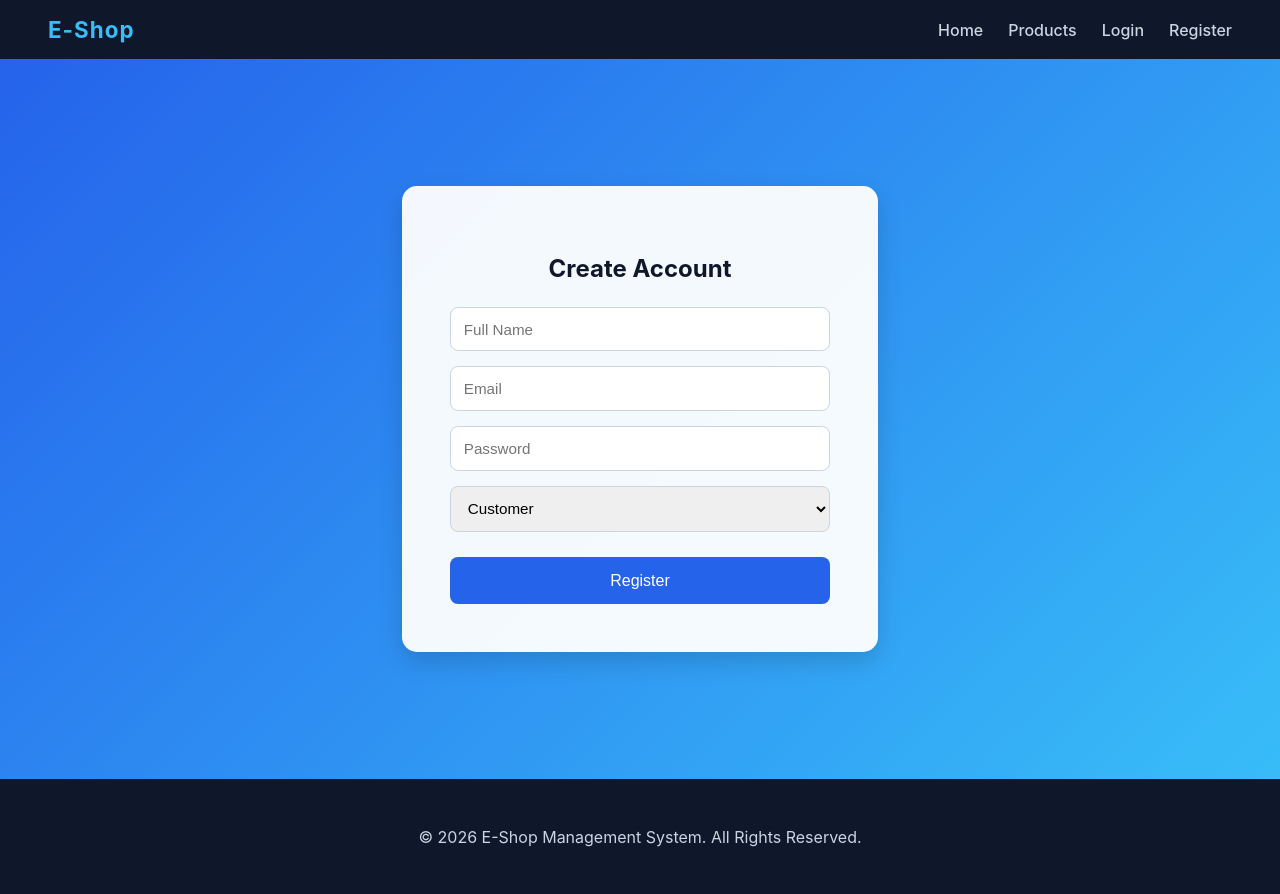
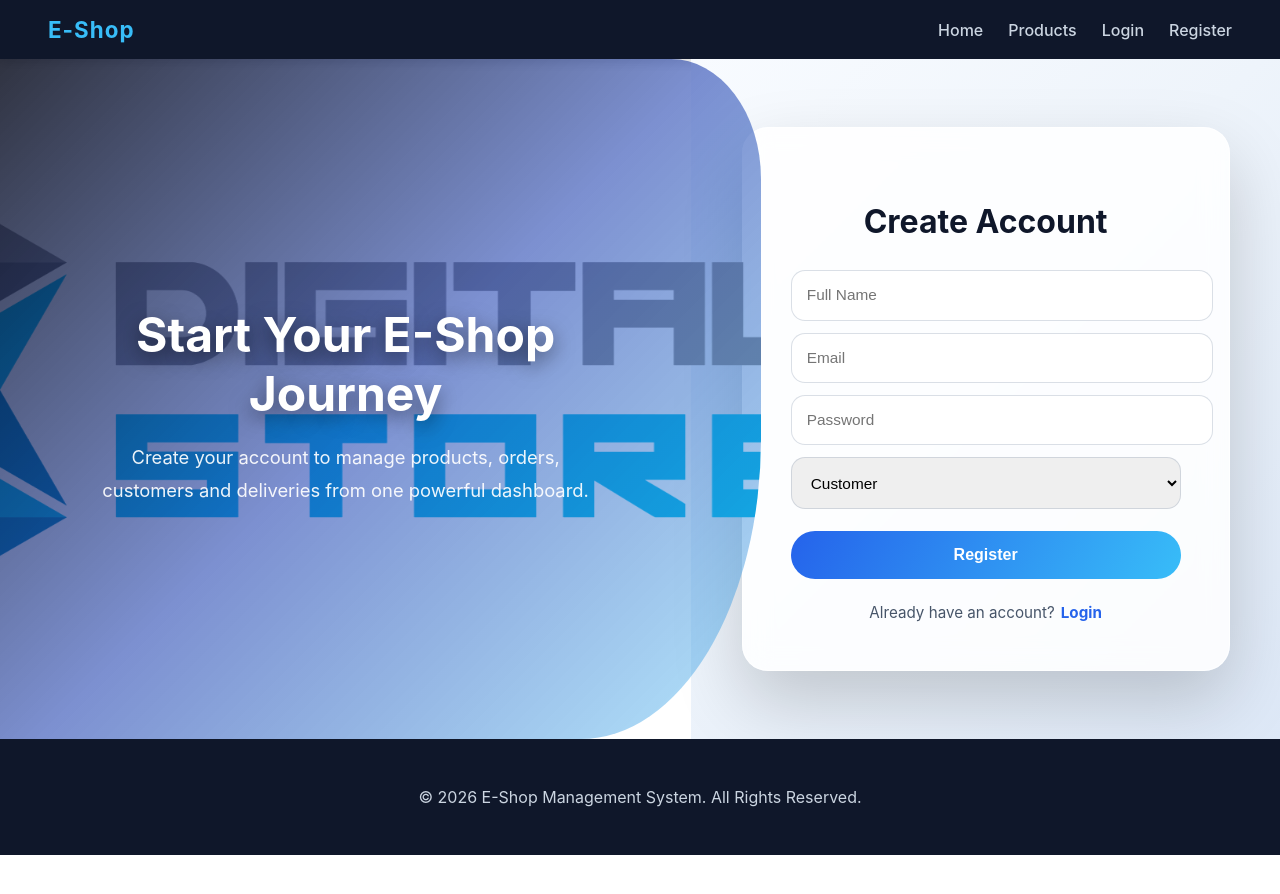
Before and after one commit to Samir-AlJaber/E-Shop-Management-System, a React (Create React App) app in the folder frontend/: page /register in a window 1280 px wide. After the commit the page ends 855 px from the top, so only its background shows below. Built offline with nearby package versions, Linux system fonts and the light colour scheme.

Commit message:
Register and Profile Page updated

```diff
--- a/frontend/src/pages/ProfilePage/ProfilePage.js
+++ b/frontend/src/pages/ProfilePage/ProfilePage.js
@@ -1,19 +1,36 @@
-import React, { useState } from "react";
+import React, { useState, useEffect } from "react";
+import { useNavigate } from "react-router-dom";
 import Navbar from "../../components/Navbar/Navbar";
 import Footer from "../../components/Footer/Footer";
 import "./ProfilePage.css";
 
 function ProfilePage() {
-  const [user, setUser] = useState(JSON.parse(localStorage.getItem("user")));
+
+  const navigate = useNavigate();
+  const storedUser = JSON.parse(localStorage.getItem("user") || "null");
+  useEffect(() => {
+    if (!storedUser) {
+      navigate("/", { replace: true });
+    }
+  }, [navigate, storedUser]);
+
+  const [user, setUser] = useState(storedUser);
   const [showModal, setShowModal] = useState(false);
   const [formData, setFormData] = useState({
-    name: user.name,
-    phone: user.phone || "",
-    address: user.address || ""
+    name: storedUser?.name || "",
+    phone: storedUser?.phone || "",
+    address: storedUser?.address || ""
   });
 
+  if (!user) {
+    return null;
+  }
+
   const handleChange = (e) => {
-    setFormData({ ...formData, [e.target.name]: e.target.value });
+    setFormData({
+      ...formData,
+      [e.target.name]: e.target.value
+    });
   };
 
   const handleUpdate = async (e) => {
@@ -23,10 +40,15 @@ function ProfilePage() {
       `${process.env.REACT_APP_API_URL}/update_profile.php`,
       {
         method: "POST",
-        headers: { "Content-Type": "application/json" },
+        headers: {
+          "Content-Type": "application/json"
+        },
         body: JSON.stringify({
-          user_id: user.id,
-          ...formData
+          role: user.role,
+          reference_id: user.reference_id,
+          name: formData.name,
+          phone: formData.phone,
+          address: formData.address
         })
       }
     );
@@ -34,10 +56,18 @@ function ProfilePage() {
     const data = await response.json();
 
     if (data.success) {
-      const updatedUser = { ...user, ...formData };
+      const updatedUser = {
+        ...user,
+        name: formData.name,
+        phone: formData.phone,
+        address: formData.address
+      };
+
       localStorage.setItem("user", JSON.stringify(updatedUser));
       setUser(updatedUser);
       setShowModal(false);
+    } else {
+      alert(data.message || "Profile update failed.");
     }
   };
 
@@ -76,6 +106,7 @@ function ProfilePage() {
                 name="name"
                 value={formData.name}
                 onChange={handleChange}
+                placeholder="Name"
                 required
               />
 
--- a/frontend/src/pages/RegisterPage/RegisterPage.css
+++ b/frontend/src/pages/RegisterPage/RegisterPage.css
@@ -1,92 +1,204 @@
-.register-wrapper {
-  min-height: 90vh;
+.register-container {
   display: flex;
+  min-height: 85vh;
+  position: relative;
+  overflow: hidden;
+}
+
+.register-left {
+  flex: 0 0 54%;
+  position: relative;
+  display: flex;
+  align-items: center;
   justify-content: center;
+  color: white;
+  overflow: hidden;
+  margin-right: -70px;
+  padding-right: 70px;
+  border-top-right-radius: 90px 120px;
+  border-bottom-right-radius: 180px 300px;
+  z-index: 2;
+}
+
+.register-image {
+  position: absolute;
+  inset: 0;
+  width: 100%;
+  height: 100%;
+  object-fit: cover;
+  animation: heroZoom 1.9s ease-in-out infinite alternate;
+  z-index: 0;
+}
+
+.register-left-overlay {
+  position: absolute;
+  inset: 0;
+  background: linear-gradient(135deg,
+      rgba(2, 6, 23, 0.82),
+      rgba(30, 64, 175, 0.58),
+      rgba(56, 189, 248, 0.38));
+  z-index: 1;
+}
+
+.register-left-content {
+  position: relative;
+  z-index: 2;
+  max-width: 520px;
+  text-align: center;
+  padding: 2rem 2.5rem;
+}
+
+.register-left-content h1 {
+  font-size: 3rem;
+  margin-bottom: 1rem;
+  color: white;
+  text-shadow: 0 6px 20px rgba(0, 0, 0, 0.5);
+}
+
+.register-left-content p {
+  font-size: 1.15rem;
+  line-height: 1.8;
+  color: rgba(255, 255, 255, 0.92);
+}
+
+.register-right {
+  flex: 1;
+  display: flex;
   align-items: center;
-  background: linear-gradient(135deg, #2563eb, #38bdf8);
+  justify-content: center;
+  padding: 3rem;
+  background: linear-gradient(135deg,
+      #f8fbff 0%,
+      #eef4fb 45%,
+      #dde8f7 100%);
 }
 
 .register-card {
-  background: rgba(255, 255, 255, 0.95);
+  width: 390px;
   padding: 3rem;
-  border-radius: 15px;
-  width: 380px;
-  box-shadow: 0 10px 25px rgba(0, 0, 0, 0.15);
+  border-radius: 26px;
   text-align: center;
+  background: rgba(255, 255, 255, 0.85);
+  backdrop-filter: blur(14px);
+  border: 1px solid rgba(255, 255, 255, 0.75);
+  box-shadow: 0 30px 70px rgba(0, 0, 0, 0.18);
 }
 
 .register-card h2 {
-  margin-bottom: 1.5rem;
+  margin-bottom: 1.8rem;
   color: #0f172a;
-}
-
-.form-group {
-  display: flex;
-  flex-direction: column;
-  margin-bottom: 15px;
+  font-size: 2rem;
 }
 
 .form-group input,
 .form-group select {
-  padding: 0.8rem;
-  border: 1px solid #cbd5e1;
-  border-radius: 8px;
-  font-size: 0.95rem;
-  transition: 0.3s;
+  width: 100%;
+  padding: 0.95rem;
+  border: 1px solid rgba(148, 163, 184, 0.35);
+  border-radius: 14px;
+  font-size: 0.96rem;
+  margin-bottom: 12px;
 }
 
 .form-group input:focus,
 .form-group select:focus {
   border-color: #2563eb;
   outline: none;
-  box-shadow: 0 0 5px rgba(37, 99, 235, 0.4);
+  box-shadow: 0 0 0 4px rgba(37, 99, 235, 0.12);
 }
 
 .register-card button {
   width: 100%;
-  padding: 0.9rem;
-  background-color: #2563eb;
+  padding: 0.95rem;
+  border-radius: 999px;
+  border: none;
+  font-size: 1rem;
+  font-weight: 700;
+  cursor: pointer;
   color: white;
-  border: none;
-  border-radius: 8px;
-  font-size: 1rem;
-  cursor: pointer;
-  transition: 0.3s;
+  background: linear-gradient(120deg,
+      #2563eb,
+      #38bdf8,
+      #6366f1,
+      #38bdf8);
+  background-size: 300% 300%;
   margin-top: 10px;
+  transition: transform 0.25s ease, box-shadow 0.25s ease;
 }
 
 .register-card button:hover {
-  background-color: #0f172a;
+  transform: translateY(-2px);
+  box-shadow: 0 10px 25px rgba(37, 99, 235, 0.35);
+  animation: buttonFlow 3s linear infinite;
 }
 
-.field-error {
-  color: #dc2626;
-  font-size: 0.8rem;
-  margin-top: 5px;
-  text-align: left;
+.register-login-link {
+  margin-top: 1.5rem;
+  font-size: 0.95rem;
+  color: #475569;
+}
+
+.register-login-link span {
+  color: #2563eb;
+  font-weight: 700;
+  cursor: pointer;
+  margin-left: 6px;
+}
+
+.register-login-link span:hover {
+  text-decoration: underline;
 }
 
 .success-msg {
-  background-color: #d1fae5;
+  background: rgba(16, 185, 129, 0.15);
   color: #065f46;
-  padding: 0.7rem;
-  border-radius: 8px;
+  padding: 0.75rem;
+  border-radius: 10px;
   margin-bottom: 1rem;
-  font-size: 0.9rem;
 }
 
 .error-msg {
-  background-color: #fee2e2;
-  color: #991b1b;
-  padding: 0.7rem;
-  border-radius: 8px;
+  background: rgba(239, 68, 68, 0.15);
+  color: #7f1d1d;
+  padding: 0.75rem;
+  border-radius: 10px;
   margin-bottom: 1rem;
-  font-size: 0.9rem;
 }
 
-.footer {
-  background-color: #0f172a;
-  color: #cbd5e1;
-  text-align: center;
-  padding: 2rem;
+@keyframes buttonFlow {
+  0% {
+    background-position: 0% 50%;
+  }
+
+  100% {
+    background-position: 100% 50%;
+  }
 }
+
+@keyframes heroZoom {
+  from {
+    transform: scale(0.9);
+  }
+
+  to {
+    transform: scale(1.06);
+  }
+}
+
+@media (max-width: 900px) {
+  .register-container {
+    flex-direction: column;
+  }
+
+  .register-left {
+    min-height: 320px;
+    margin-right: 0;
+    padding-right: 0;
+    border-radius: 0;
+  }
+
+  .register-card {
+    width: 100%;
+    max-width: 400px;
+  }
+}
--- a/frontend/src/pages/RegisterPage/RegisterPage.js
+++ b/frontend/src/pages/RegisterPage/RegisterPage.js
@@ -1,9 +1,13 @@
 import React, { useState } from "react";
+import { useNavigate } from "react-router-dom";
 import Navbar from "../../components/Navbar/Navbar";
 import Footer from "../../components/Footer/Footer";
 import "./RegisterPage.css";
+import heroImage from "../../assets/images/login-bg.jpg";
 
 function RegisterPage() {
+  const navigate = useNavigate();
+
   const [formData, setFormData] = useState({
     name: "",
     email: "",
@@ -35,9 +39,11 @@ function RegisterPage() {
     if (data.success) {
       setMessage("Registration successful");
       setIsSuccess(true);
+
       setTimeout(() => {
         window.location.href = "/login";
       }, 1000);
+
     } else {
       setMessage(data.message || "Registration failed");
       setIsSuccess(false);
@@ -49,8 +55,29 @@ function RegisterPage() {
       <Navbar />
 
       <div className="content-wrapper">
-        <div className="register-wrapper">
+
+        <div className="register-container">
+
+          <div className="register-left">
+
+            <img src={heroImage} alt="" className="register-image" />
+
+            <div className="register-left-overlay"></div>
+
+            <div className="register-left-content">
+              <h1>Start Your E-Shop Journey</h1>
+              <p>
+                Create your account to manage products, orders,
+                customers and deliveries from one powerful dashboard.
+              </p>
+            </div>
+
+          </div>
+
+          <div className="register-right">
+
             <div className="register-card">
+
               <h2>Create Account</h2>
 
               {message && (
@@ -60,6 +87,7 @@ function RegisterPage() {
               )}
 
               <form onSubmit={handleSubmit}>
+
                 <div className="form-group">
                   <input
                     type="text"
@@ -99,9 +127,22 @@ function RegisterPage() {
                 </div>
 
                 <button type="submit">Register</button>
+
               </form>
+
+              <div className="register-login-link">
+                Already have an account?
+                <span onClick={() => navigate("/login")}>
+                  Login
+                </span>
               </div>
+
             </div>
+
+          </div>
+
+        </div>
+
       </div>
 
       <Footer />
```
Also changed, not shown: frontend/src/pages/ProfilePage/ProfilePage.css (+100 -27 lines). Lines whose indentation alone changed are shown as unchanged.
